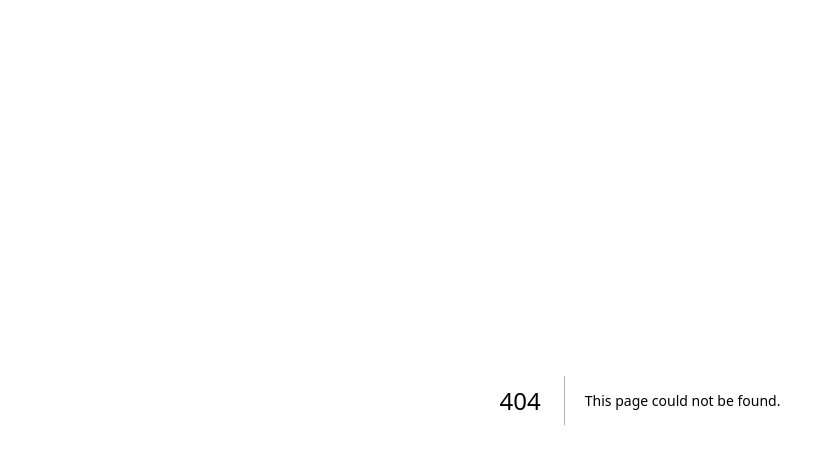
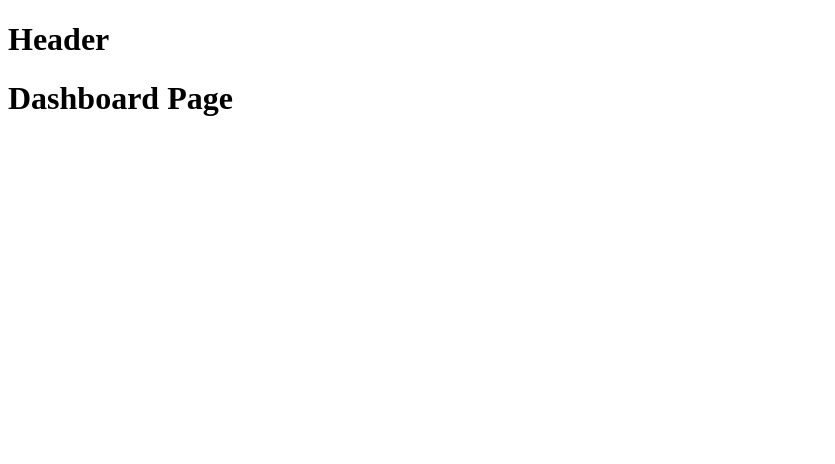
Before and after one commit to Coffee58511867/next-folder-structure, a Next.js app: page /pages/dashboard in a window 1280 px wide. Before the commit this address had no page. Shown: the top 464 px of the page, without its empty margins (0-835 px from the left). Built offline with nearby package versions, Linux system fonts and the light colour scheme.

Commit message:
Created pages

```diff
--- a/src/app/layout.tsx
+++ b/src/app/layout.tsx
@@ -1,15 +1,5 @@
 'use client'
 
-import './globals.css'
-import type { Metadata } from 'next'
-import { Inter } from 'next/font/google'
-
-const inter = Inter({ subsets: ['latin'] })
-
-export const metadata: Metadata = {
-  title: 'Create Next App',
-  description: 'Generated by create next app',
-}
 
 export default function RootLayout({
   children,
@@ -21,7 +11,7 @@ export default function RootLayout({
         <head>
         <title>Lebelo Dashboard</title>
       </head>
-      <body className={inter.className}>{children}</body>
+      <body>{children}</body>
     </html>
   )
 }
--- /dev/null
+++ b/src/app/pages/dashboard/page.tsx
@@ -0,0 +1,13 @@
+import Header from '@/app/components/Header/page'
+import React from 'react'
+
+const Dashboard = () => {
+  return (
+    <div>
+      <Header />
+      <h1>Dashboard Page</h1>
+    </div>
+  )
+}
+
+export default Dashboard
```
Also changed, not shown: src/app/pages/register/page.tsx (+11 -0 lines).
